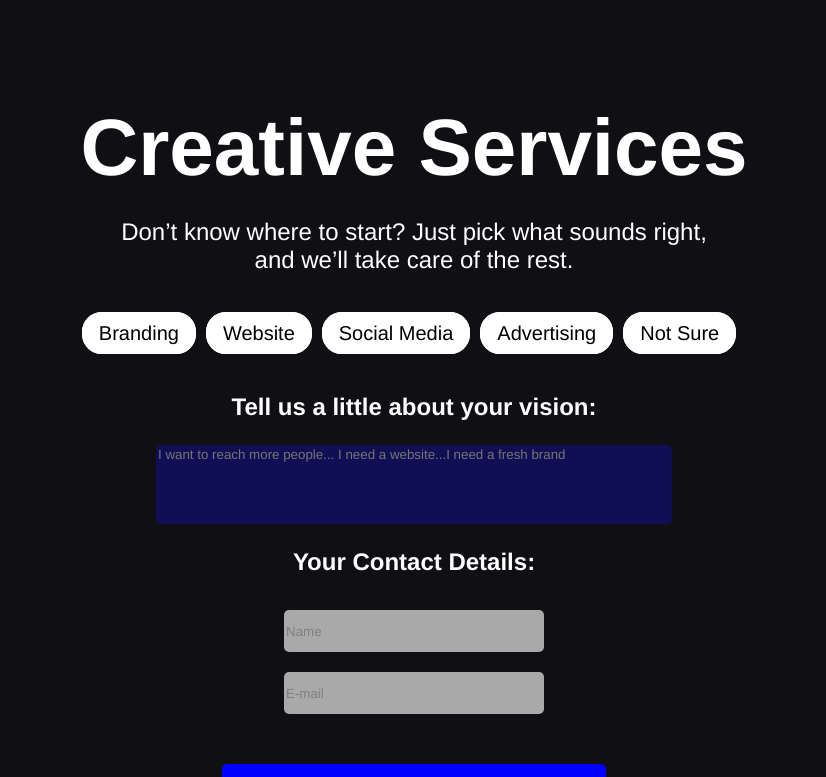
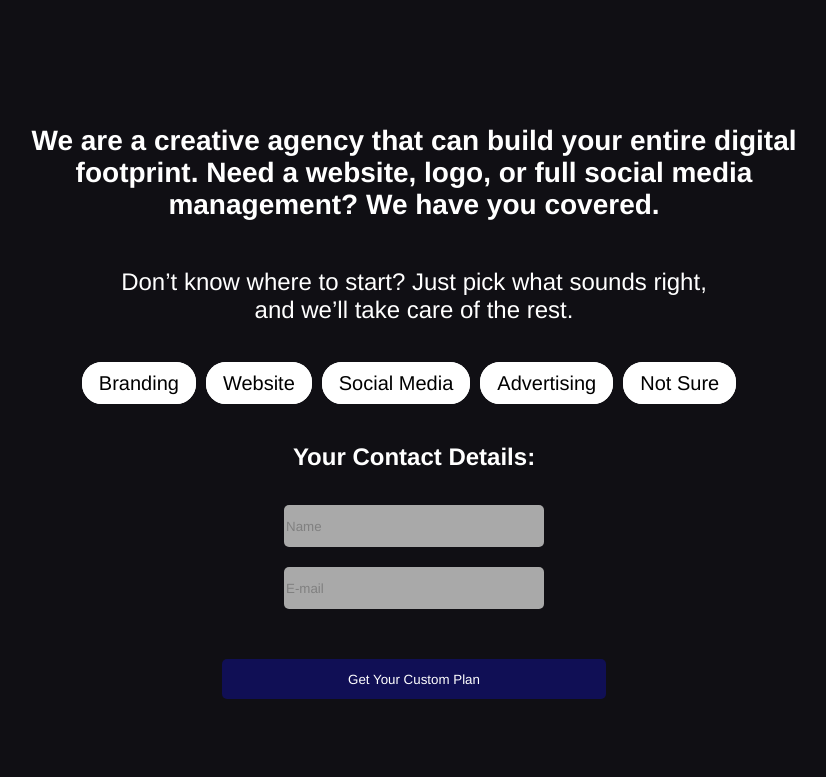
Before and after one commit to drewherald/aliasSite3.0, a React (Vite) app in the folder frontend/: page / in a window 1280 px wide. Shown: the part 802-1579 px from the top of the page, without its empty margins (226-1052 px from the left). Built offline with nearby package versions, Linux system fonts and the light colour scheme.

Commit message:
changed homepage form

```diff
--- /dev/null
+++ b/frontend/src/accountComponents/SocialsCalendarCard.tsx
@@ -0,0 +1,44 @@
+import React from 'react';
+import { Dayjs } from 'dayjs';
+import { Card, CardContent, Typography, Box } from '@mui/material';
+
+type SocialCard = {
+    date: Dayjs;
+    title: string;
+    descripton: string;
+    platform: string;
+}
+
+type SocialsCalendarCardProps = {
+  details: SocialCard;
+}
+
+const SocialsCalendarCard: React.FC<SocialsCalendarCardProps> = ({details}) => {
+
+
+    return(
+        <>
+        <Card
+      elevation={3}
+      sx={{
+        padding: 2,
+        backgroundColor: '#100F55',
+      }}
+    >
+      <CardContent sx={{ display: 'flex', alignItems: 'center', gap: 2 }}>
+        <Box>
+          <Typography variant="subtitle2" color="text.secondary">
+            {details.date.toString()}
+          </Typography>
+          <Typography variant="h5" fontWeight="bold">
+            {details.title}
+          </Typography>
+        </Box>
+      </CardContent>
+    </Card>
+        </>
+
+
+)}
+
+export default SocialsCalendarCard;
--- a/frontend/src/accountPages/AccountHomeLayout.tsx
+++ b/frontend/src/accountPages/AccountHomeLayout.tsx
@@ -20,6 +20,7 @@ import AccountSettings from '../accountComponents/AccountSettings';
 import WorkRequest from '../accountComponents/WorkRequest';
 import YourProjects from './YourProjects';
 import ManageInvoices from './ManageInvoices';
+import SocialsCalendar from './SocialsCalendar';
 
 
 const NAVIGATION: Navigation = [
@@ -163,6 +164,10 @@ function PageContent({ pathname }: { pathname: string }) {
       return <WorkRequest />
       break;
 
+    case '/contentCalendar':
+      return <SocialsCalendar />
+      break;
+
     case '/':
       return <AnalyticsDashboard />
       break;
--- /dev/null
+++ b/frontend/src/accountPages/SocialsCalendar.tsx
@@ -0,0 +1,41 @@
+import { Box } from "@mui/material";
+import { useState } from "react";
+import dayjs, { Dayjs } from 'dayjs';
+import { DateCalendar } from '@mui/x-date-pickers/DateCalendar';
+import { LocalizationProvider } from '@mui/x-date-pickers/LocalizationProvider';
+import { AdapterDayjs } from '@mui/x-date-pickers/AdapterDayjs';
+import SocialsCalendarCard from "../accountComponents/SocialsCalendarCard";
+
+type SocialCard = {
+    date: Dayjs;
+    title: string;
+    descripton: string;
+    platform: string;
+}
+
+const SocialsCalendar: React.FC = () => {
+
+    const [value, setValue] = useState<Dayjs | null>(dayjs());
+
+    const cards: SocialCard[] = [];
+
+    cards.push({date: dayjs(), title: 'New Website Launch', descripton: 'Graphic to market the launch of new site', platform: 'Instagram'});
+
+    const shownCards: SocialCard[] = cards.slice().filter((card) => card.date === value);
+
+    return(
+        <>
+            <LocalizationProvider dateAdapter={AdapterDayjs}>
+                <Box sx={{display: 'flex', justifyContent: 'center', alignItems: 'center', height: '100%'}}>
+                    <DateCalendar value={value} onChange={(newValue) => setValue(newValue)} sx={{margin: '0'}} />
+                    <Box sx={{display: 'flex', flexDirection: 'column', width: '50%'}}>
+                        {shownCards && shownCards.map((card) => <SocialsCalendarCard details={card} />)}
+                    </Box>
+                </Box>
+            </LocalizationProvider>
+        </>
+
+    )
+}
+
+export default SocialsCalendar;
--- a/frontend/src/assets/styles/home/About.css
+++ b/frontend/src/assets/styles/home/About.css
@@ -400,7 +400,7 @@
   border: none;
   margin: 40px 0;
   border-radius: 5px;
-  background-color: #0000FF;
+  background-color: #100F55;
 }
 
 
@@ -461,8 +461,10 @@
 
 @media screen and (min-width: 1251px) {
 
-  .formContainer h1{
-    font-size: 10svh;
+  .formContainer h2{
+    font-size: 3.5svh;
+    padding: 0 15svw;
+    text-align: center;
   }
 
   .formContainer p{
--- a/frontend/src/pages/home/About.tsx
+++ b/frontend/src/pages/home/About.tsx
@@ -17,7 +17,6 @@ export default function About() {
 
   const [name, setName] = useState('')
   const [email, setEmail] = useState('')
-  const [info, setInfo] = useState('')
   const [formError, setFormError] = useState('')
   const [formSuccess, setFormSuccess] = useState('')
 
@@ -40,7 +39,7 @@ export default function About() {
         "https://formspree.io/f/xjvdgrlj",
         {
           method: "POST",
-          body: JSON.stringify({ name: name, email: email, comments: "REQUIRED SERVICE: " + AliasGlobal.selectedService + " INFO: " +info }),
+          body: JSON.stringify({ name: name, email: email, comments: "REQUIRED SERVICE: " + AliasGlobal.selectedService + " INFO: " +'' }),
           headers: {
             "Content-Type": "application/json",
           },
@@ -62,7 +61,6 @@ export default function About() {
   const resetState = () => {
     setName("")
     setEmail("")
-    setInfo("")
     setFormError("")
     AliasGlobal.newService(null)
   }
@@ -108,15 +106,13 @@ export default function About() {
 
 
            <div className="formContainer">
-            <h1>Creative Services</h1>
+            <h2>We are a creative agency that can build your entire digital footprint. Need a website, logo, or full social media management? We have you covered.</h2>
             <p>Don’t know where to start? Just pick what sounds right, and we’ll take care of the rest.</p>
             <form onSubmit={handleSubmit} className="serviceForm">
                 <section className="fiveButtons">
                   {selectedServices.map((service => <ServiceButton text={service}/>))}
                 </section>
 
-                  <p style={{fontWeight: 700}}>Tell us a little about your vision:</p>
-                  <textarea className="visionText" onChange={(e) => setInfo(e.target.value)} value={info} rows={5} placeholder="I want to reach more people... I need a website...I need a fresh brand" required />
                   <p style={{fontWeight: 700}}>Your Contact Details:</p>
                   <input type="text" id="name" name="name" minLength={2} aria-required placeholder="Name" required className="serviceContactInfo" value={name} onChange={(e) => setName(e.target.value)}/>
                   <input type="email"  id="email" name="email" minLength={2} aria-required  placeholder="E-mail" className="serviceContactInfo" value={email} onChange={(e) => setEmail(e.target.value)}/>
```
